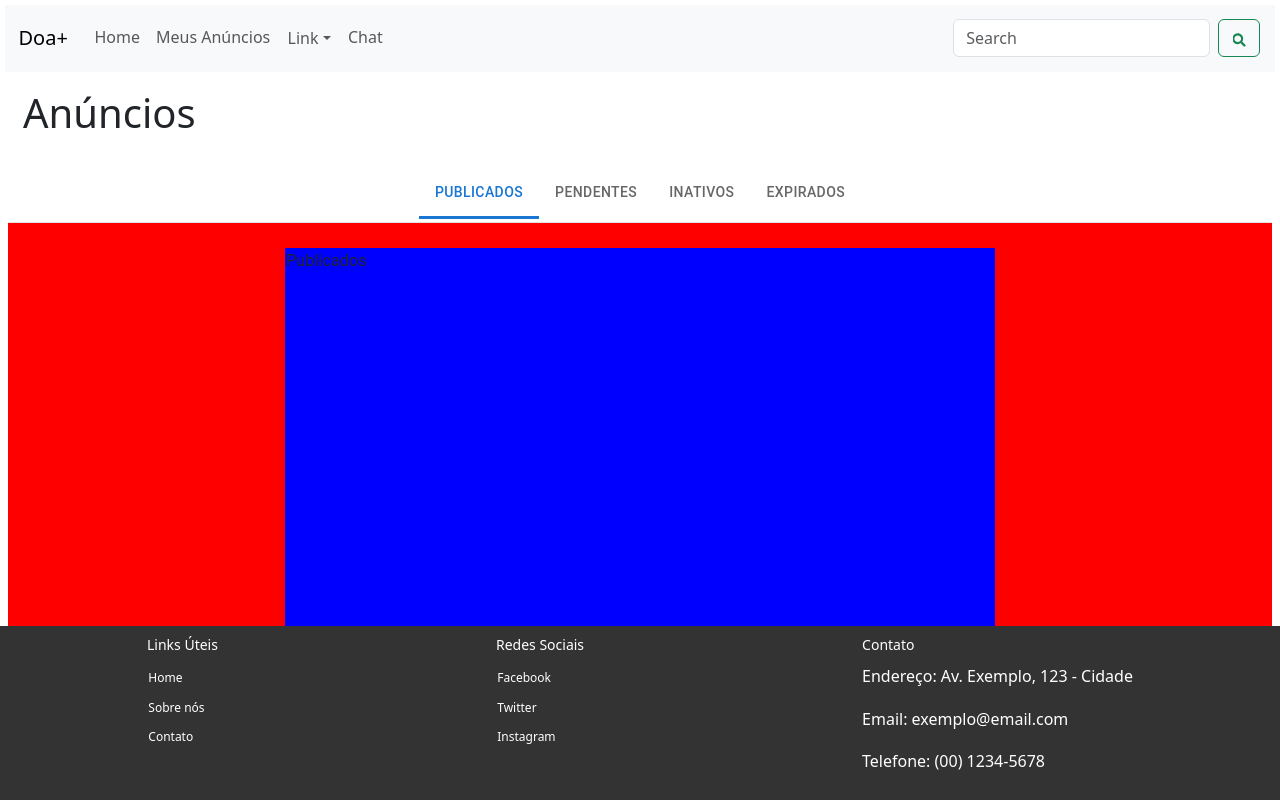
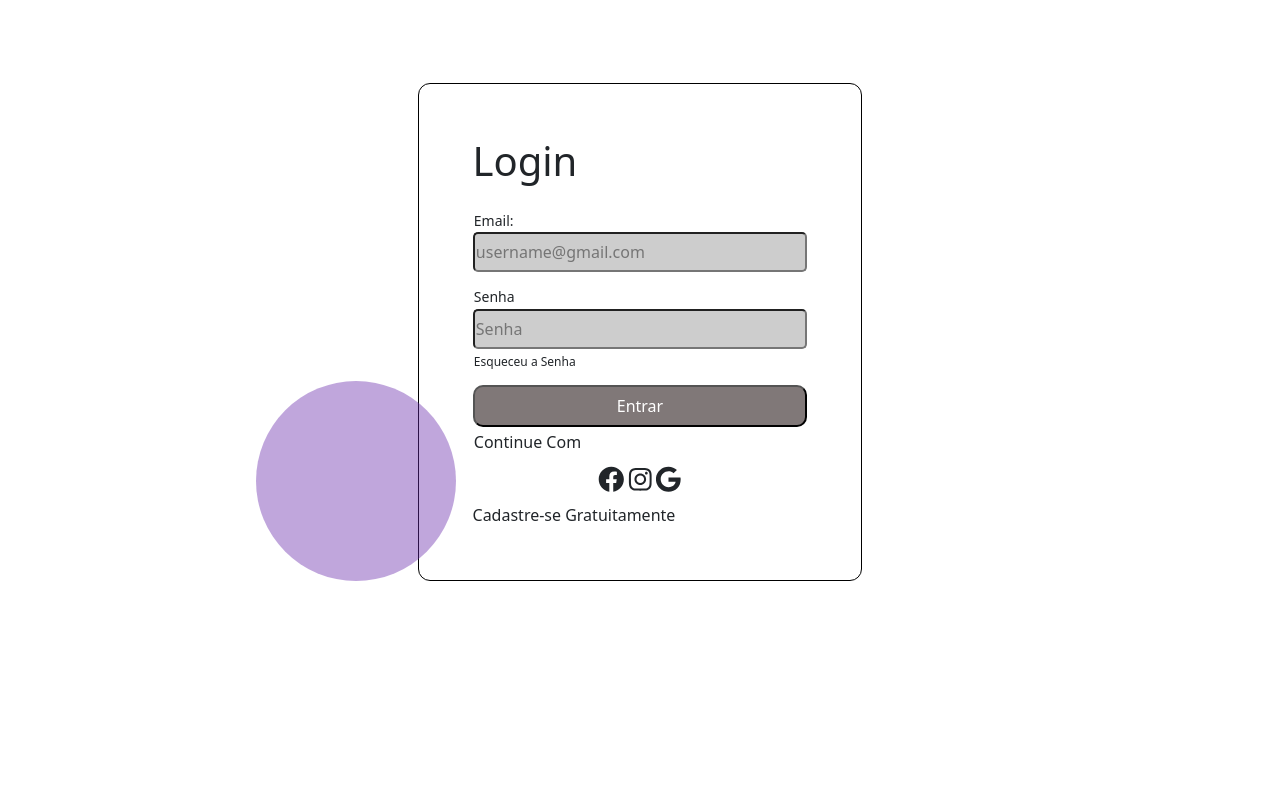
Before and after one commit to printnNathan/Doa-, a React (Create React App) app: page / in a window 1280 px wide. Built offline with nearby package versions, Linux system fonts and the light colour scheme.

Commit message:
Criei a tela de Login

```diff
--- a/package.json
+++ b/package.json
@@ -15,6 +15,7 @@
     "react-bootstrap": "^2.10.2",
     "react-dom": "^18.2.0",
     "react-icons": "^5.0.1",
+    "react-router-dom": "^6.22.3",
     "react-scripts": "5.0.1",
     "web-vitals": "^2.1.4"
   },
--- a/src/App.js
+++ b/src/App.js
@@ -4,14 +4,26 @@ import Navbar from '../src/components/NavBar/Header';
 import 'bootstrap/dist/css/bootstrap.min.css';
 import Footer from '../src/components/Footer/footer';
 import Anuncios from '../src/components/Anuncios/Anuncios';
+import { BrowserRouter as Router, Route, Switch, createBrowserRouter, RouterProvider } from 'react-router-dom';
+import Home from "./Pages/Home";
+import Login from "./Pages/Login"
+
+const router = createBrowserRouter([
+    {
+      path: "/",
+      element: <Login/>,
+    },
+    {
+      path: "contact",
+      element: <Home/>,
+    }
+]);
 
 function App() {
   return (
-    <div>
-        <Navbar/>
-        <Footer/>
-        <Anuncios/>
-    </div>
+    <React.StrictMode>
+    <RouterProvider router={router}/>
+    </React.StrictMode>
   );
 }
 
--- a/src/Pages/Home.jsx
+++ b/src/Pages/Home.jsx
@@ -0,0 +1,16 @@
+import Footer from '../components/Footer/footer';
+import Navbar from '../components/NavBar/Header';
+import Anuncios from '../components/Anuncios/Anuncios';
+import React from 'react';
+
+const Home = () => {
+  return (
+    <div>
+      <Navbar/>
+      <Anuncios/>
+      <Footer/>
+    </div>
+  )
+}
+
+export default Home
--- /dev/null
+++ b/src/Pages/Login.jsx
@@ -0,0 +1,12 @@
+import Cadastro from '../components/CadastroDeUsuario/Cadastro'
+import React from 'react'
+
+const Login = () => {
+  return (
+    <div>
+      <Cadastro/>
+    </div>
+  )
+}
+
+export default Login
--- a/src/components/Anuncios/anuncios.jsx
+++ b/src/components/Anuncios/anuncios.jsx
@@ -32,7 +32,7 @@ function Anuncios() {
           </Box>
           <Box sx={{ backgroundColor: "#FF0000", paddingLeft: "20%", paddingRight: "20%"  }} >
 
-            <TabPanel value="1"><PublicadosPanel /></TabPanel>
+            <TabPanel value="1"><PendentesPanel /></TabPanel>
             <TabPanel value="2"><PendentesPanel /></TabPanel>
             <TabPanel value="3"><InativosPanel /></TabPanel>
             <TabPanel value="4"><ExpiradosPanel /></TabPanel>
--- /dev/null
+++ b/src/components/CadastroDeUsuario/Cadastro.jsx
@@ -0,0 +1,49 @@
+import React from 'react';
+import styles from './Cadastro.module.css';
+import { FaFacebook, FaInstagram, FaGoogle } from 'react-icons/fa';
+
+
+const CadastroDeUsuario = () => {
+    return (
+        <div>
+
+            <div className={styles.CardPrincipal}>
+                <form>
+                    <h1 className={styles.TextoLogin}>Login</h1>
+                    <div className={styles.CardEmail}>
+                        <span className={styles.font1}>Email:</span>
+                        <input type="text" name="usuario" placeholder="username@gmail.com" className={styles.Email} />
+
+                    </div>
+                    <div className={styles.CardSenha}>
+                        <span className={styles.font1}>Senha</span>
+                        <input type="password" name="Senha" placeholder="Senha" className={styles.Senha} />
+                        <span className={styles.EsqueceuSenha}>Esqueceu a Senha</span>
+                    </div>
+
+                    <div>
+                    <button className={styles.BotãoDeEntrar}>Entrar</button>
+                    </div>
+
+                    <div>
+                    <span>Continue Com</span>
+                    </div>
+
+                    <div className={styles.Icons2}>
+                            <FaFacebook  className={styles.Icons}/>
+                            <FaInstagram className={styles.Icons}/>
+                            <FaGoogle className={styles.Icons}/>
+                    </div>
+
+
+                    <span>Cadastre-se Gratuitamente</span>
+
+                </form>
+
+            </div>
+            <div className={styles.Bola}/>
+        </div>
+    )
+}
+
+export default CadastroDeUsuario;
--- /dev/null
+++ b/src/components/CadastroDeUsuario/Cadastro.module.css
@@ -0,0 +1,79 @@
+body{
+    background-color: rgb(255, 255, 255);
+}
+
+.CardPrincipal {
+    border: 1.5px solid #000;
+    border-radius: 12px;
+    width: 35%;
+    height: 60%;
+    padding: 4%;
+    margin: auto;
+    margin-top:  6%;
+    background-color: rgb(255, 255, 255)
+}
+.Email {
+    background-color: rgba(128, 128, 128, 0.396);
+    border-radius: 5px;
+    display: block;
+    width: 100%;
+    height: 40px ;
+}
+.Senha {
+    background-color: rgba(128, 128, 128, 0.396);
+    border-radius: 5px;
+    display: block;
+    width: 100%;
+    height: 40px ;
+}
+.CardEmail{
+    margin-bottom: 10px;
+}
+.CardSenha {
+    margin-bottom: 10px;
+}
+
+.Icons {
+   width: 9%;
+   height: 9%;
+}
+
+.Icons2{
+    display: flex;
+    flex-direction: space-between;
+    justify-content: center;
+    padding: 10px;
+
+}
+
+
+.TextoLogin {
+    padding-bottom: 14px;
+}
+
+.EsqueceuSenha{
+    font-size: 12px;
+    top: 50%;
+}
+
+.font1{
+    font-size: 14px;
+}
+
+.BotãoDeEntrar {
+    width: 100%;
+    padding: 7px;
+    border-radius: 10px;
+    background-color: #625959ce;
+    color: white;
+}
+
+.Bola {
+    width: 200px; /* Largura da bola */
+    height: 200px; /* Altura da bola (igual à largura para torná-la redonda) */
+    background-color: #692cab6b; /* Cor da bola com 50% de opacidade */
+    border-radius: 50%; /* Torna a borda do elemento redonda, criando uma bola */
+    position: absolute; /* Posicionamento absoluto */
+    margin-top: -200px;
+    margin-left: 250px;
+}
--- a/src/components/NavBar/Header.jsx
+++ b/src/components/NavBar/Header.jsx
@@ -1,49 +1,36 @@
-import { FaSearch  } from "react-icons/fa";
-import Button from 'react-bootstrap/Button';
-import Container from 'react-bootstrap/Container';
-import Form from 'react-bootstrap/Form';
+import React from 'react';
 import Nav from 'react-bootstrap/Nav';
 import Navbar from 'react-bootstrap/Navbar';
 import NavDropdown from 'react-bootstrap/NavDropdown';
+import { Container, Form, Button } from 'react-bootstrap';
+import { FaSearch } from 'react-icons/fa';
 import styles from "./Header.module.css";
-
 
 function Header() {
   return (
     <Navbar expand="lg" className="bg-body-tertiary">
       <Container fluid>
-        <Navbar.Brand href="#">Doa+</Navbar.Brand>
         <Navbar.Toggle aria-controls="navbarScroll" />
         <Navbar.Collapse id="navbarScroll">
-          <Nav
-            className="me-auto my-2 my-lg-0"
-            style={{ maxHeight: '100px' }}
-            navbarScroll
-          >
+          <Nav navbarScroll>
             <Nav.Link href="#action1">Home</Nav.Link>
             <Nav.Link href="#action2">Meus Anúncios</Nav.Link>
             <NavDropdown title="Link" id="navbarScrollingDropdown">
               <NavDropdown.Item href="#action3">Action</NavDropdown.Item>
-              <NavDropdown.Item href="#action4">
-                Another action
-              </NavDropdown.Item>
-              <NavDropdown.Divider />
-              <NavDropdown.Item href="#action5">
-                Something else here
-              </NavDropdown.Item>
+              <NavDropdown.Item href="#action4">Something else here</NavDropdown.Item>
             </NavDropdown>
-            <Nav.Link href="#">
-              Chat
-            </Nav.Link>
+            <Nav.Link href="#">Chat</Nav.Link>
           </Nav>
-          <Form className="d-flex">
+          <Form className="d-flex ms-auto">
             <Form.Control
               type="search"
               placeholder="Search"
-              className="me-2"
+              className={`me-2 ${styles.SearchInput}`}
               aria-label="Search"
             />
-            <Button variant="outline-success" className={styles.SearchButton}><FaSearch /></Button>
+            <Button variant="outline-success" className={styles.SearchButton}>
+              <FaSearch />
+            </Button>
           </Form>
         </Navbar.Collapse>
       </Container>
```
Also changed, not shown: 2 other files (tests, documents, lock files or other folders).
